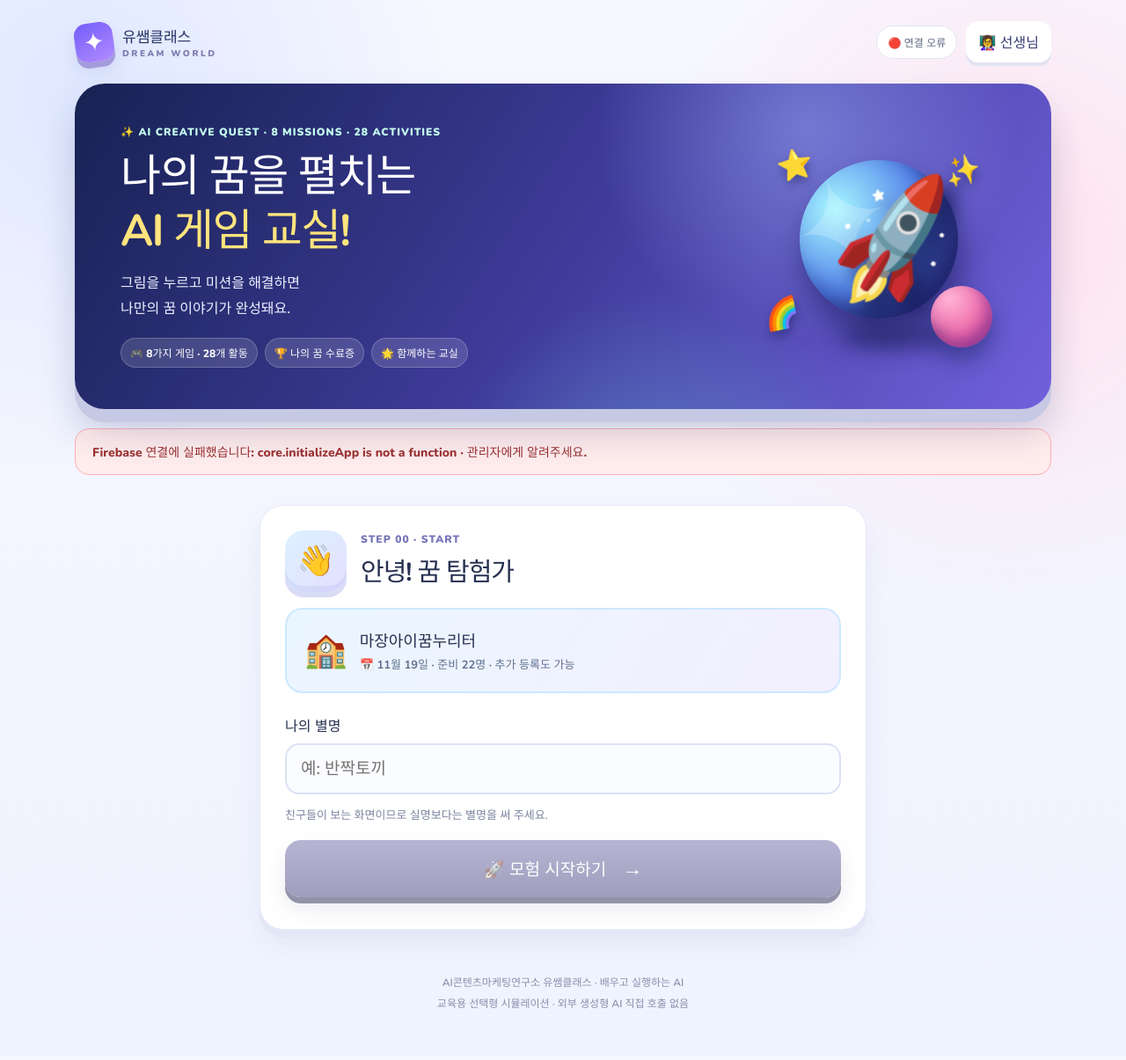
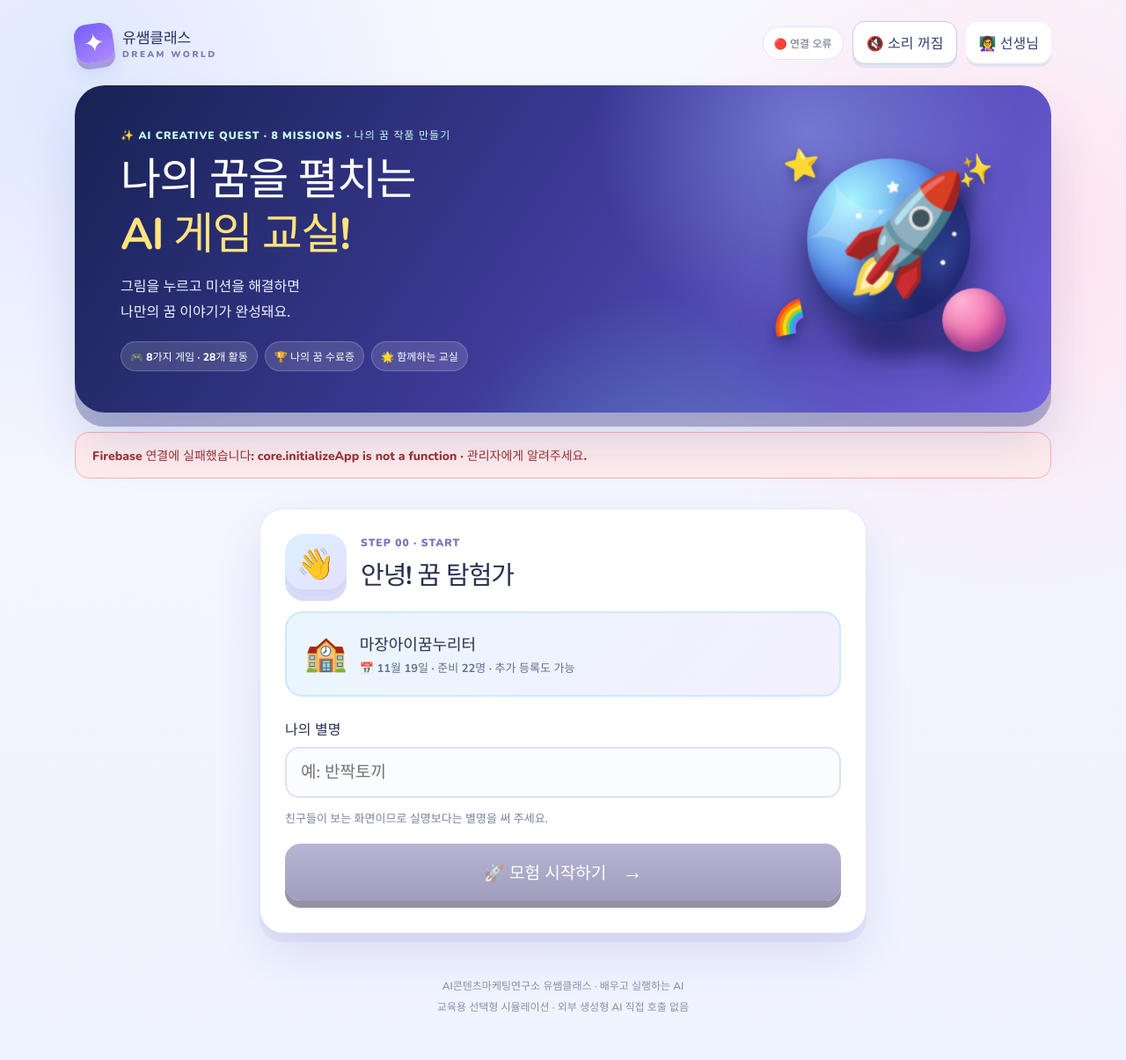
Before and after one commit to dandelionmedia/aidreamgame, a plain HTML site: page index.html in a window 1280 px wide. Shown: the whole page at 88% size. Drawn offline with nearby package versions, Linux system fonts and the light colour scheme.

Commit message:
Deploy V7 3D classroom, student record cleanup, sounds and generated storyboards

```diff
--- a/index.html
+++ b/index.html
@@ -1,10 +1,10 @@
-<!doctype html><html lang="ko"><head><meta charset="utf-8"><meta name="viewport" content="width=device-width,initial-scale=1,viewport-fit=cover"><meta name="theme-color" content="#151c50"><title>AI 꿈 탐험 게임 교실 | 3D DREAM WORLD</title><link rel="stylesheet" href="style-v6.css?v=20261119-v6"></head><body>
+<!doctype html><html lang="ko"><head><meta charset="utf-8"><meta name="viewport" content="width=device-width,initial-scale=1,viewport-fit=cover"><meta name="theme-color" content="#151c50"><title>AI 꿈 탐험 게임 교실 | 3D DREAM WORLD</title><link rel="stylesheet" href="style-v7.css?v=20261119-v7"></head><body>
 <div class="ambient" aria-hidden="true"><i></i><i></i><i></i></div>
-<div class="shell"><header class="topbar"><a class="brand" href="./"><span class="brandicon">✦</span><span>유쌤클래스 <small>DREAM WORLD</small></span></a><div class="topright"><span id="mode" class="mode">연결 확인 중</span><button class="textbutton" id="teacherLink" type="button">👩‍🏫 선생님</button></div></header>
-<section class="hero"><div class="heroText"><div class="eyebrow">✨ AI CREATIVE QUEST · 8 MISSIONS · 28 ACTIVITIES</div><h1>나의 꿈을 펼치는<br><em>AI 게임 교실!</em></h1><p>그림을 누르고 미션을 해결하면<br>나만의 꿈 이야기가 완성돼요.</p><div class="heroTags"><span>🎮 8가지 게임 · 28개 활동</span><span>🏆 나의 꿈 수료증</span><span>🌟 함께하는 교실</span></div></div><div class="heroArt" aria-hidden="true"><div class="planet planet1"></div><div class="planet planet2"></div><div class="orbit">✦</div><div class="mascot">🚀</div><div class="mascot-shadow"></div><span class="star s1">⭐</span><span class="star s2">✨</span><span class="star s3">🌈</span></div></section>
+<div class="shell"><header class="topbar"><a class="brand" href="./"><span class="brandicon">✦</span><span>유쌤클래스 <small>DREAM WORLD</small></span></a><div class="topright"><span id="mode" class="mode">연결 확인 중</span><button class="textbutton" id="soundToggle" type="button" aria-pressed="false">🔇 소리 꺼짐</button><button class="textbutton" id="teacherLink" type="button">👩‍🏫 선생님</button></div></header>
+<section class="hero"><div class="heroText"><div class="eyebrow">✨ AI CREATIVE QUEST · 8 MISSIONS · 나의 꿈 작품 만들기</div><h1>나의 꿈을 펼치는<br><em>AI 게임 교실!</em></h1><p>그림을 누르고 미션을 해결하면<br>나만의 꿈 이야기가 완성돼요.</p><div class="heroTags"><span>🎮 8가지 게임 · 28개 활동</span><span>🏆 나의 꿈 수료증</span><span>🌟 함께하는 교실</span></div></div><div class="heroArt" aria-hidden="true"><div class="planet planet1"></div><div class="planet planet2"></div><div class="orbit">✦</div><div class="mascot">🚀</div><div class="mascot-shadow"></div><span class="star s1">⭐</span><span class="star s2">✨</span><span class="star s3">🌈</span></div></section>
 <div id="notice" class="notice hidden" role="status"></div>
 <main><section id="entry" class="screen"><div class="paper intro"><div class="sectionHead"><span class="bubble">👋</span><div><div class="minor">STEP 00 · START</div><h2>안녕! 꿈 탐험가</h2></div></div><div class="sessionCard" id="todayCard"><span class="loader"></span> 오늘의 교실을 확인하고 있어요...</div><label for="nickname">나의 별명</label><input id="nickname" maxlength="14" autocomplete="off" placeholder="예: 반짝토끼" aria-describedby="nameHelp"><p id="nameHelp" class="subtle">친구들이 보는 화면이므로 실명보다는 별명을 써 주세요.</p><button id="joinBtn" class="cta" type="button">🚀 모험 시작하기 <span>→</span></button><div id="demoDayWrap" class="demoDay hidden"><label for="demoDay">🧪 체험할 수업 날짜 (미리보기에서만)</label><select id="demoDay"><option value="1119">11월 19일 · 마장아이꿈누리터</option><option value="1120">11월 20일 · 서울금북초등학교</option><option value="1125">11월 25일 · 서울행현초등학교</option></select></div></div></section>
-<section id="lobby" class="screen hidden"><div class="paper"><div class="sectionHead"><span class="bubble">🌟</span><div class="grow"><div class="minor" id="lobbySchool"></div><h2 id="greeting">꿈 탐험가</h2></div><button class="mini" id="newStudent" type="button">다른 학생</button></div><div class="xp"><div class="xpinfo"><strong>나의 탐험 경험치</strong><span id="xpLabel">0 / 8 미션</span></div><div class="track"><div id="xpFill"></div></div></div></div><div class="missionsTitle"><h2>🗺️ 꿈 탐험 지도</h2><span>순서대로 도전해요!</span></div><div class="missions" id="missions"></div><div id="bonusPanel" class="paper bonusPanel"></div><div id="award" class="paper hidden award"></div></section>
+<section id="lobby" class="screen hidden"><div class="paper"><div class="sectionHead"><span class="bubble">🌟</span><div class="grow"><div class="minor" id="lobbySchool"></div><h2 id="greeting">꿈 탐험가</h2></div><button class="mini" id="newStudent" type="button">다른 학생</button></div><div class="xp"><div class="xpinfo"><strong>나의 탐험 경험치</strong><span id="xpLabel">0 / 8 미션</span></div><div class="track"><div id="xpFill"></div></div></div></div><div class="missionsTitle"><h2>🗺️ 꿈 탐험 지도</h2><span>순서대로 도전해요!</span></div><div class="missions" id="missions"></div><div id="bonusPanel" class="paper bonusPanel"></div><section id="resultGallery" class="paper resultGallery hidden" aria-label="나의 꿈 창작 작품"></section><div id="award" class="paper hidden award"></div></section>
 <section id="play" class="screen hidden"><div class="paper playPaper"><div class="playtop"><button id="back" class="mini" type="button">← 탐험 지도</button><span id="playStep" class="stepchip">1 / 8</span></div><div id="game"></div></div></section>
 <section id="teacher" class="screen hidden"><div class="paper"><div class="sectionHead"><span class="bubble">📊</span><div class="grow"><div class="minor">LIVE CLASS DASHBOARD</div><h2>선생님 현황판</h2></div><button id="teacherBack" class="mini" type="button">학생 화면</button></div><div id="teacherAuth"><p class="subtle">실제 운영 시 Firebase Authentication에 등록한 선생님 이메일로 로그인합니다. 데모에서는 이 기기에 저장된 기록만 볼 수 있습니다.</p><div id="teacherLoginInputs"><label for="teacherEmail">선생님 이메일</label><input id="teacherEmail" type="email" autocomplete="username" placeholder="teacher@example.com"><label for="teacherPassword">비밀번호</label><input id="teacherPassword" type="password" autocomplete="current-password" placeholder="비밀번호"></div><button id="teacherLogin" class="cta" type="button">🔐 현황판 열기</button></div><div id="teacherContent" class="hidden"><div class="row"><label class="grow" for="teacherSession">조회할 수업 <select id="teacherSession"><option value="1119">11월 19일 · 마장아이꿈누리터</option><option value="1120">11월 20일 · 서울금북초등학교</option><option value="1125">11월 25일 · 서울행현초등학교</option></select></label><button class="mini" id="teacherLogout" type="button">종료</button></div><div class="teacherControl">
  <h3>🎛️ 강사용 진행 제어 · 90분 수업</h3>
@@ -18,5 +18,9 @@
  <div class="row"><button class="mini" type="button" id="firstStage">🔒 1단계부터 진행</button>
  <button class="cta" type="button" id="saveClassroom">📢 미션 공개 설정 저장</button></div>
  <p id="classStatus" role="status" class="subtle">수업 제어 상태를 확인하고 있습니다.</p>
- </div><div class="stats" id="stats"></div><h3>🎯 게임별 완료 인원</h3><div id="stages"></div><h3>🌈 우리 반 꿈 선택</h3><div id="dreams"></div><h3>👧 학생별 활동</h3><div id="students"></div><p class="subtle">실시간 데이터 갱신 · 참가 정원은 안내 기준이며 등록 제한은 없습니다.</p></div></div></section></main><footer>AI콘텐츠마케팅연구소 유쌤클래스 · 배우고 실행하는 AI<br>교육용 선택형 시뮬레이션 · 외부 생성형 AI 직접 호출 없음</footer></div>
-<div class="toast hidden" id="toast" role="alert" aria-live="polite"></div><div id="confetti" class="confetti" aria-hidden="true"></div><script type="module" src="app-v6.js?v=20261119-v6"></script></body></html>
+ </div><div class="stats" id="stats"></div><h3>🎯 게임별 완료 인원</h3><div id="stages"></div><h3>🌈 우리 반 꿈 선택</h3><div id="dreams"></div><h3>👧 학생별 활동</h3><p class="subtle">테스트 기록은 개별 삭제할 수 있습니다. 삭제 후 해당 학생은 다시 등록하여 참여할 수 있습니다.</p><div id="students"></div>
+<div class="deleteSection"><h3>🧹 수업 학생 기록 정리</h3>
+<p>선택한 수업에 등록한 모든 학생의 활동 기록을 삭제합니다. 실제 수업 기록도 지워지므로 테스트를 마친 후 신중하게 사용하세요. 다른 날짜의 기록은 유지됩니다.</p>
+<button type="button" id="clearStudents" class="dangerDelete majorDelete">🗑️ 선택 수업의 학생 기록 전체 초기화</button>
+<p id="deleteStatus" role="status" class="subtle">삭제 전 확인창과 확인 문구가 표시됩니다.</p></div><p class="subtle">실시간 데이터 갱신 · 참가 정원은 안내 기준이며 등록 제한은 없습니다.</p></div></div></section></main><footer>AI콘텐츠마케팅연구소 유쌤클래스 · 배우고 실행하는 AI<br>교육용 선택형 시뮬레이션 · 외부 생성형 AI 직접 호출 없음</footer></div>
+<div class="toast hidden" id="toast" role="alert" aria-live="polite"></div><div id="confetti" class="confetti" aria-hidden="true"></div><script type="module" src="app-v7.js?v=20261119-v7"></script></body></html>
```
